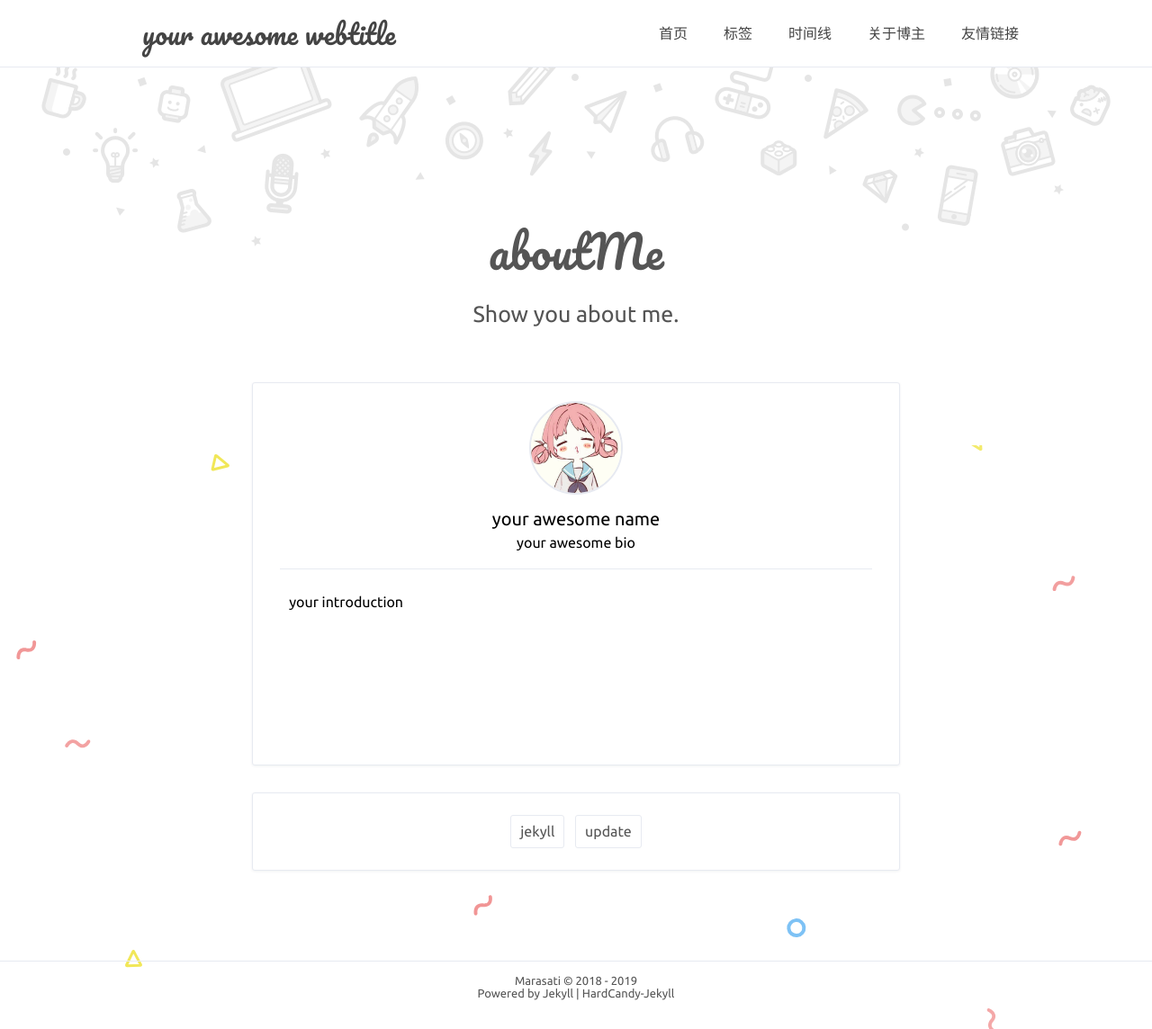
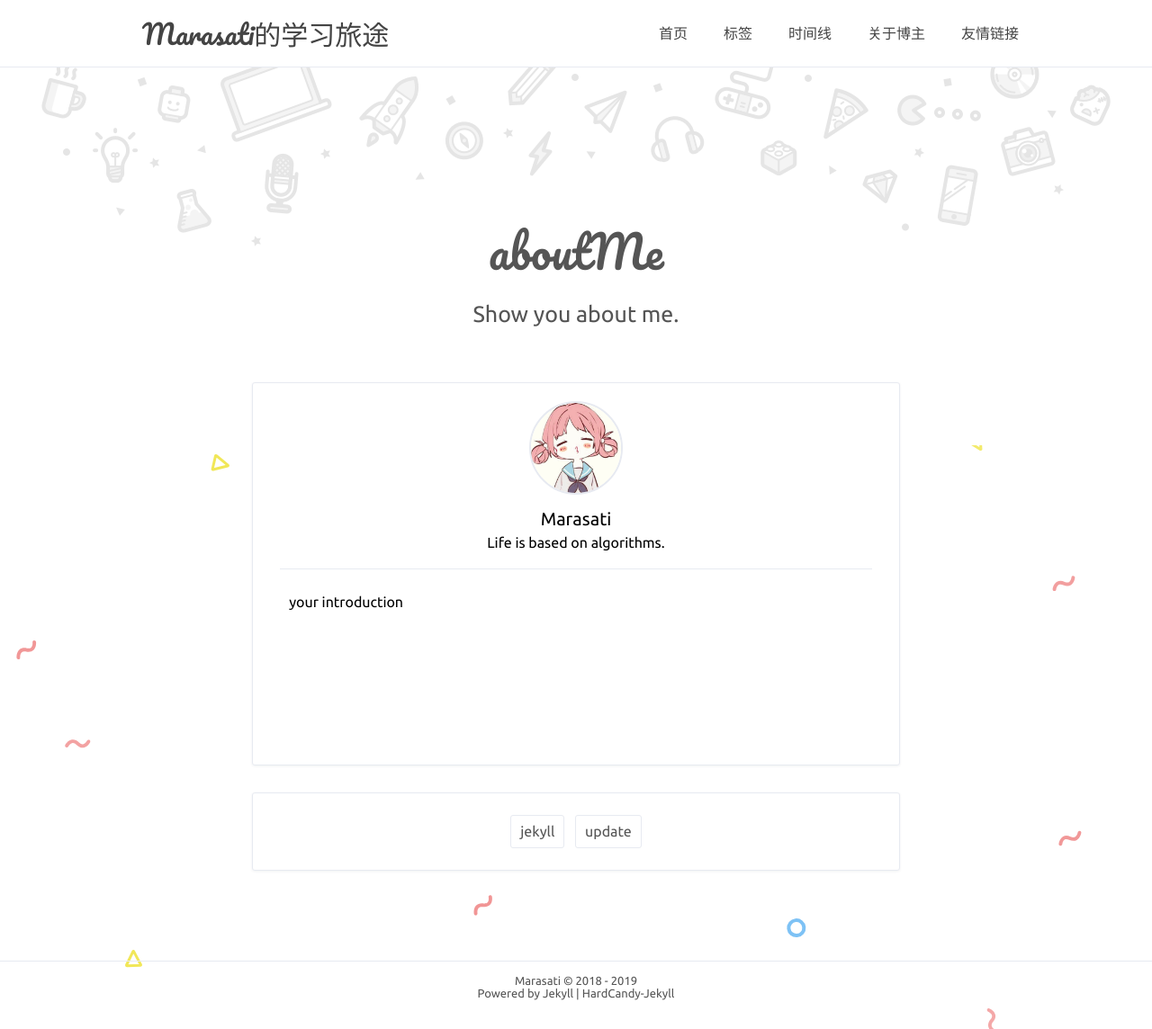
Before and after one commit to jallenlau/jallenlau.github.io, a Jekyll site: the page built from about.html, in a window 1280 px wide. Shown: the whole page at 90% size. Built offline with Jekyll 4.4.1, drawn with Linux system fonts in a browser that asks for light colours; comment, search, counter and statistics services are not loaded.

Commit message:
Update _config.yml

```diff
--- a/_config.yml
+++ b/_config.yml
@@ -14,10 +14,10 @@ nav: # 最佳体验 六个标签 且最好每个标签不超过4中文字
 
 # 博主
 author: true
-name: 'your awesome name'
-NickName: 'your awesome nickname'
-webtitle: 'your awesome webtitle'
-bio: 'your awesome bio'
+name: 'Marasati'
+NickName: 'Jallen Lau'
+webtitle: 'Marasati的学习旅途'
+bio: 'Life is based on algorithms.'
 about: true
 aboutyou: 'your introduction'
 portraits: '/assets/profile.jpeg' # your portraits image file path
@@ -25,10 +25,10 @@ portraits: '/assets/profile.jpeg' # your portraits image file path
 # SNS
 SNS: true
 SNS-icon: #['Facebook', 'weibo', 'qq', 'github', 'Dribbble', 'Twitter', 'instagram', 'weixin', 'Codepen']
-  mail: 'mailto:abc@gmail.com'
+  mail: 'jallenlau@outlook.com'
   weixin: '' # 你的微信二维码存放的地址
-  qq: '' # 你的qq二维码存放的地址 or http://wpa.qq.com/msgrd?v=3&uin='你的QQ号'&site=qq&menu=yes
-  github: ''
+  qq: 'http://wpa.qq.com/msgrd?v=3&uin=1050313195&site=qq&menu=yes' # 你的qq二维码存放的地址 or http://wpa.qq.com/msgrd?v=3&uin='你的QQ号'&site=qq&menu=yes
+  github: 'jallenlau'
   Codepen: ''
   weibo: ''
   instagram: ''
```
